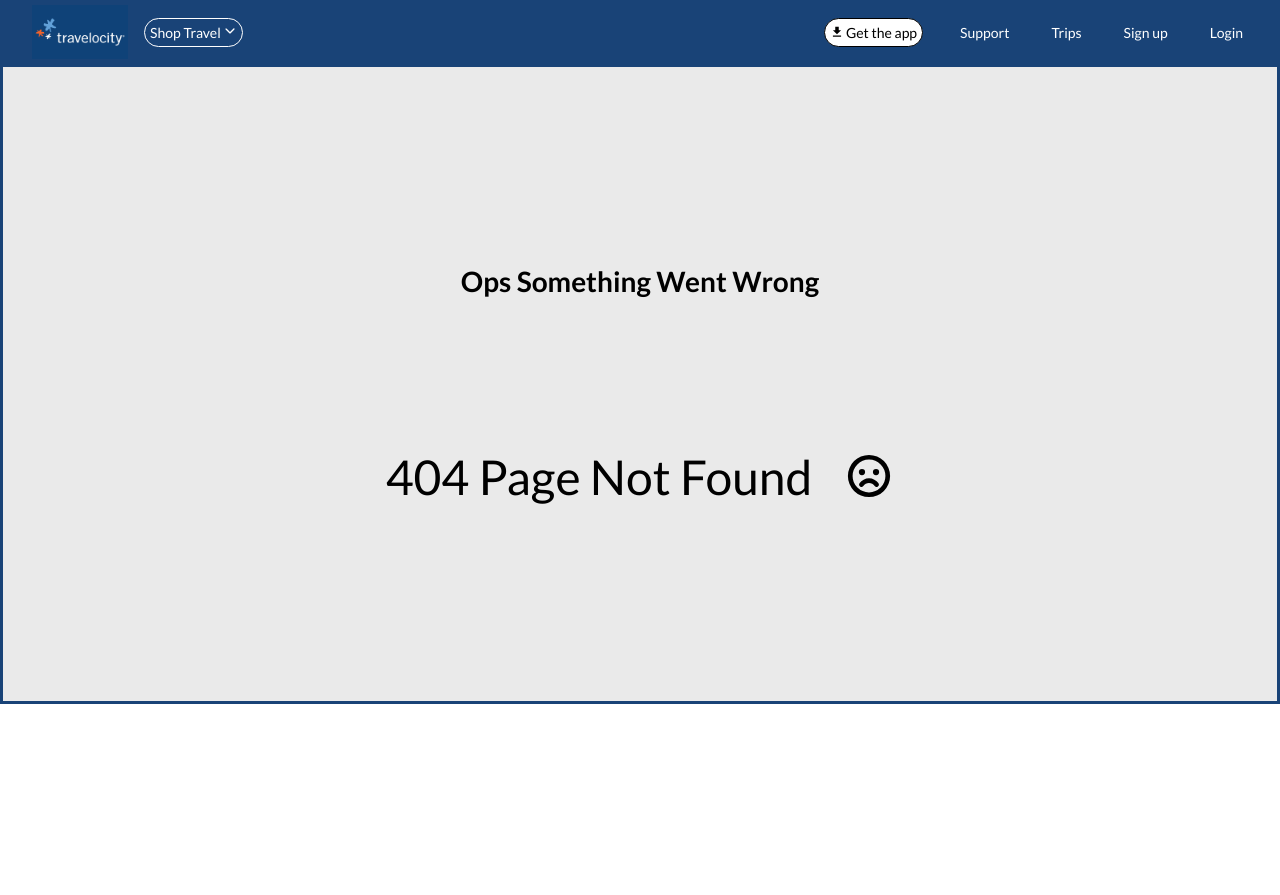
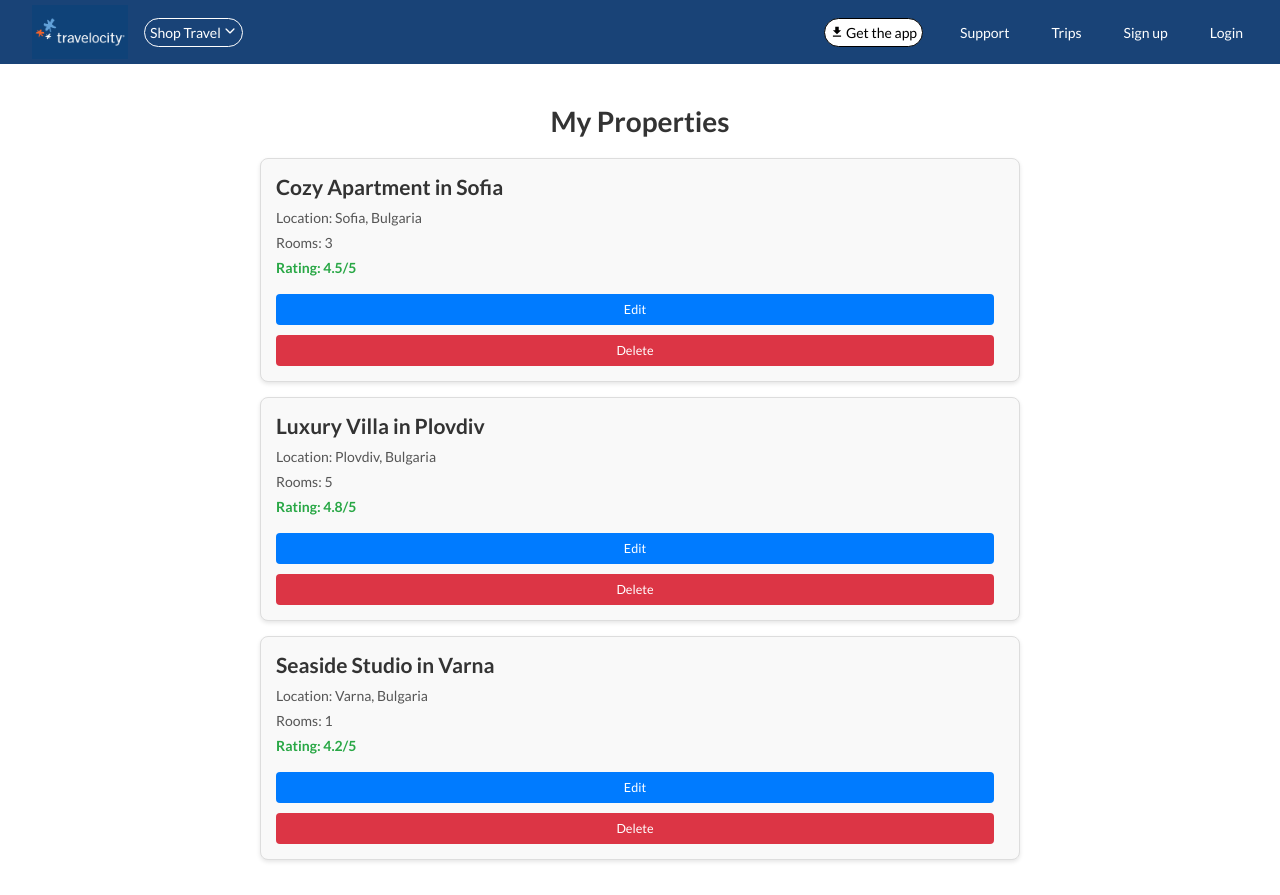
Before and after one commit to altesidriz/citytravel, a React (Vite) app in the folder client/: page /properties in a window 1280 px wide. Before the commit this address had no page. Before the commit the page ends 800 px from the top, so only its background shows below. Built offline with nearby package versions, Linux system fonts and the light colour scheme.

Commit message:
Boookings and Properties pages created

```diff
--- a/client/src/App.jsx
+++ b/client/src/App.jsx
@@ -14,8 +14,9 @@ import Signup from './pages/signup/Signup';
 import { AuthContextProvider } from './context/AuthContext';
 import UploadProperty from './pages/upload/UploadProperty';
 import NotFound from './pages/notFound/NotFound';
-import { Footer } from 'antd/es/layout/layout';
 import Room from './pages/room/Room.';
+import Bookings from './pages/bookings/Bookings';
+import MyProperties from './pages/properties/MyProperties';
 
 const App = () => {
   return (
@@ -28,6 +29,8 @@ const App = () => {
               <Route path='/' element={<Home />} />
               <Route path='/hotels' element={<HotelsList />} />
               <Route path='/hotels/:id' element={<Hotel />} />
+              <Route path='/bookings' element={<Bookings />} />
+              <Route path='/properties' element={<MyProperties />} />
               <Route path='/login' element={<Login />} />
               <Route path='/signup' element={<Signup />} />
               <Route path="/upload" element={<UploadProperty />} />
--- a/client/src/components/navbar/Navbar.jsx
+++ b/client/src/components/navbar/Navbar.jsx
@@ -1,4 +1,4 @@
-import { useContext, useState } from 'react';
+import { useContext, useEffect, useRef, useState } from 'react';
 import styles from './navbar.module.css';
 import logo from '/Travelocity-Symbol.png'
 
@@ -18,15 +18,45 @@ const Navbar = () => {
   const [openUserMenu, setOpenUserMenu] = useState(false);
   const { user, dispatch } = useContext(AuthContext); // Use dispatch, not logout
   const navigate = useNavigate();
+  const userMenuRef = useRef(null);
+  const shopTravelRef = useRef(null);
 
   const handleLogout = () => {
     dispatch({ type: 'LOGOUT' }); // Dispatch the LOGOUT action
     navigate('/');
   };
 
+  useEffect(() => {
+    const handleClickOutsideShopTravel = (event) => {
+      if (shopTravelRef.current && !shopTravelRef.current.contains(event.target) && open) {
+        setOpen(false);
+      }
+    };
+
+    document.addEventListener('mousedown', handleClickOutsideShopTravel);
+
+    return () => {
+      document.removeEventListener('mousedown', handleClickOutsideShopTravel);
+    };
+  }, [open]);
+
+  useEffect(() => {
+    const handleClickOutside = (event) => {
+      if (userMenuRef.current && !userMenuRef.current.contains(event.target) && openUserMenu) {
+        setOpenUserMenu(false);
+      }
+    };
+
+    document.addEventListener('mousedown', handleClickOutside);
+
+    return () => {
+      document.removeEventListener('mousedown', handleClickOutside);
+    };
+  }, [openUserMenu]);
+
   return (
     <div className={styles.container}>
-      <div className={styles.left}>
+      <div className={styles.left} ref={shopTravelRef}>
         <div className={styles.logo}>
           <Link to='/'>
             <img src={logo} alt="" />
@@ -47,7 +77,7 @@ const Navbar = () => {
         <a to='#'>Support</a>
         <a to='#'>Trips</a>
         {user ? (
-  <div className={styles.userMenu}>
+          <div className={styles.userMenu} ref={userMenuRef}>
             <span className={styles.username} onClick={() => setOpenUserMenu(!openUserMenu)}>
               {user.username} <IoIosArrowDown />
             </span>
--- /dev/null
+++ b/client/src/pages/bookings/Bookings.jsx
@@ -0,0 +1,55 @@
+import styles from './bookings.module.css'; // Import CSS Modules
+
+const Bookings = () => {
+  // Dummy data for bookings
+  const bookings = [
+    {
+      id: 'B123',
+      hotel: 'Grand Hyatt Sofia',
+      roomType: 'Double',
+      checkIn: '2025-05-15',
+      checkOut: '2025-05-18',
+      totalPrice: 350,
+    },
+    {
+      id: 'B456',
+      hotel: 'Hilton Plovdiv',
+      roomType: 'Single',
+      checkIn: '2025-06-01',
+      checkOut: '2025-06-05',
+      totalPrice: 280,
+    },
+    {
+      id: 'B789',
+      hotel: 'Sense Hotel Sofia',
+      roomType: 'Suite',
+      checkIn: '2025-07-10',
+      checkOut: '2025-07-12',
+      totalPrice: 520,
+    },
+  ];
+
+  return (
+    <div className={styles.bookingsContainer}>
+      <h2 className={styles.bookingsTitle}>My Bookings</h2>
+      {bookings.length > 0 ? (
+        <ul className={styles.bookingsList}>
+          {bookings.map((booking) => (
+            <li key={booking.id} className={styles.bookingCard}>
+              <h3 className={styles.hotelName}>{booking.hotel}</h3>
+              <p className={styles.roomInfo}>Room Type: {booking.roomType}</p>
+              <p className={styles.bookingDates}>Check-in: {booking.checkIn}</p>
+              <p className={styles.bookingDates}>Check-out: {booking.checkOut}</p>
+              <p className={styles.totalPrice}>Total Price: ${booking.totalPrice}</p>
+              <button className={styles.viewDetailsButton}>View Details</button>
+            </li>
+          ))}
+        </ul>
+      ) : (
+        <p className={styles.noBookings}>No bookings found.</p>
+      )}
+    </div>
+  );
+};
+
+export default Bookings;
--- /dev/null
+++ b/client/src/pages/bookings/bookings.module.css
@@ -0,0 +1,67 @@
+/* Bookings.module.css */
+.bookingsContainer {
+  max-width: 800px;
+  margin: 20px auto;
+  padding: 20px;
+}
+
+.bookingsTitle {
+  font-size: 2em;
+  margin-bottom: 20px;
+  color: #333;
+  text-align: center;
+}
+
+.bookingsList {
+  list-style: none;
+  padding: 0;
+}
+
+.bookingCard {
+  background-color: #f9f9f9;
+  border: 1px solid #ddd;
+  border-radius: 8px;
+  margin-bottom: 15px;
+  padding: 15px;
+  box-shadow: 0 2px 4px rgba(0, 0, 0, 0.1);
+}
+
+.hotelName {
+  font-size: 1.5em;
+  margin-top: 0;
+  margin-bottom: 10px;
+  color: #333;
+}
+
+.roomInfo,
+.bookingDates {
+  margin-bottom: 8px;
+  color: #555;
+}
+
+.totalPrice {
+  margin-bottom: 8px;
+  color: #007bff;
+  font-weight: bold;
+}
+
+.viewDetailsButton {
+  background-color: #007bff;
+  color: white;
+  padding: 8px 15px;
+  border: none;
+  border-radius: 4px;
+  cursor: pointer;
+  font-size: 0.9em;
+  transition: background-color 0.3s ease;
+}
+
+.viewDetailsButton:hover {
+  background-color: #0056b3;
+}
+
+.noBookings {
+  font-style: italic;
+  color: #777;
+  text-align: center;
+}
--- /dev/null
+++ b/client/src/pages/properties/MyProperties.jsx
@@ -0,0 +1,52 @@
+import styles from './myProperties.module.css'; // Import CSS Modules
+
+const MyProperties = () => {
+  // Dummy data for properties
+  const properties = [
+    {
+      id: 'P101',
+      name: 'Cozy Apartment in Sofia',
+      location: 'Sofia, Bulgaria',
+      rooms: 3,
+      rating: 4.5,
+    },
+    {
+      id: 'P202',
+      name: 'Luxury Villa in Plovdiv',
+      location: 'Plovdiv, Bulgaria',
+      rooms: 5,
+      rating: 4.8,
+    },
+    {
+      id: 'P303',
+      name: 'Seaside Studio in Varna',
+      location: 'Varna, Bulgaria',
+      rooms: 1,
+      rating: 4.2,
+    },
+  ];
+
+  return (
+    <div className={styles.myPropertiesContainer}>
+      <h2 className={styles.myPropertiesTitle}>My Properties</h2>
+      {properties.length > 0 ? (
+        <ul className={styles.propertiesList}>
+          {properties.map((property) => (
+            <li key={property.id} className={styles.propertyCard}>
+              <h3 className={styles.propertyName}>{property.name}</h3>
+              <p className={styles.propertyLocation}>Location: {property.location}</p>
+              <p className={styles.propertyDetails}>Rooms: {property.rooms}</p>
+              <p className={styles.propertyRating}>Rating: {property.rating}/5</p>
+              <button className={styles.editButton}>Edit</button>
+              <button className={styles.deleteButton}>Delete</button>
+            </li>
+          ))}
+        </ul>
+      ) : (
+        <p className={styles.noProperties}>No properties listed yet.</p>
+      )}
+    </div>
+  );
+};
+
+export default MyProperties;
--- /dev/null
+++ b/client/src/pages/properties/myProperties.module.css
@@ -0,0 +1,80 @@
+/* MyProperties.module.css */
+.myPropertiesContainer {
+  max-width: 800px;
+  margin: 20px auto;
+  padding: 20px;
+}
+
+.myPropertiesTitle {
+  font-size: 2em;
+  margin-bottom: 20px;
+  color: #333;
+  text-align: center;
+}
+
+.propertiesList {
+  list-style: none;
+  padding: 0;
+}
+
+.propertyCard {
+  background-color: #f9f9f9;
+  border: 1px solid #ddd;
+  border-radius: 8px;
+  margin-bottom: 15px;
+  padding: 15px;
+  box-shadow: 0 2px 4px rgba(0, 0, 0, 0.1);
+  display: flex;
+  flex-direction: column;
+}
+
+.propertyName {
+  font-size: 1.5em;
+  margin-top: 0;
+  margin-bottom: 10px;
+  color: #333;
+}
+
+.propertyLocation,
+.propertyDetails,
+.propertyRating {
+  margin-bottom: 8px;
+  color: #555;
+}
+
+.propertyRating {
+  font-weight: bold;
+  color: #28a745;
+}
+
+.editButton,
+.deleteButton {
+  background-color: #007bff;
+  color: white;
+  padding: 8px 15px;
+  border: none;
+  border-radius: 4px;
+  cursor: pointer;
+  font-size: 0.9em;
+  transition: background-color 0.3s ease;
+  margin-top: 10px;
+  margin-right: 10px;
+}
+
+.deleteButton {
+  background-color: #dc3545;
+}
+
+.editButton:hover {
+  background-color: #0056b3;
+}
+
+.deleteButton:hover {
+  background-color: #c82333;
+}
+
+.noProperties {
+  font-style: italic;
+  color: #777;
+  text-align: center;
+}
```
Lines whose indentation alone changed are shown as unchanged.
